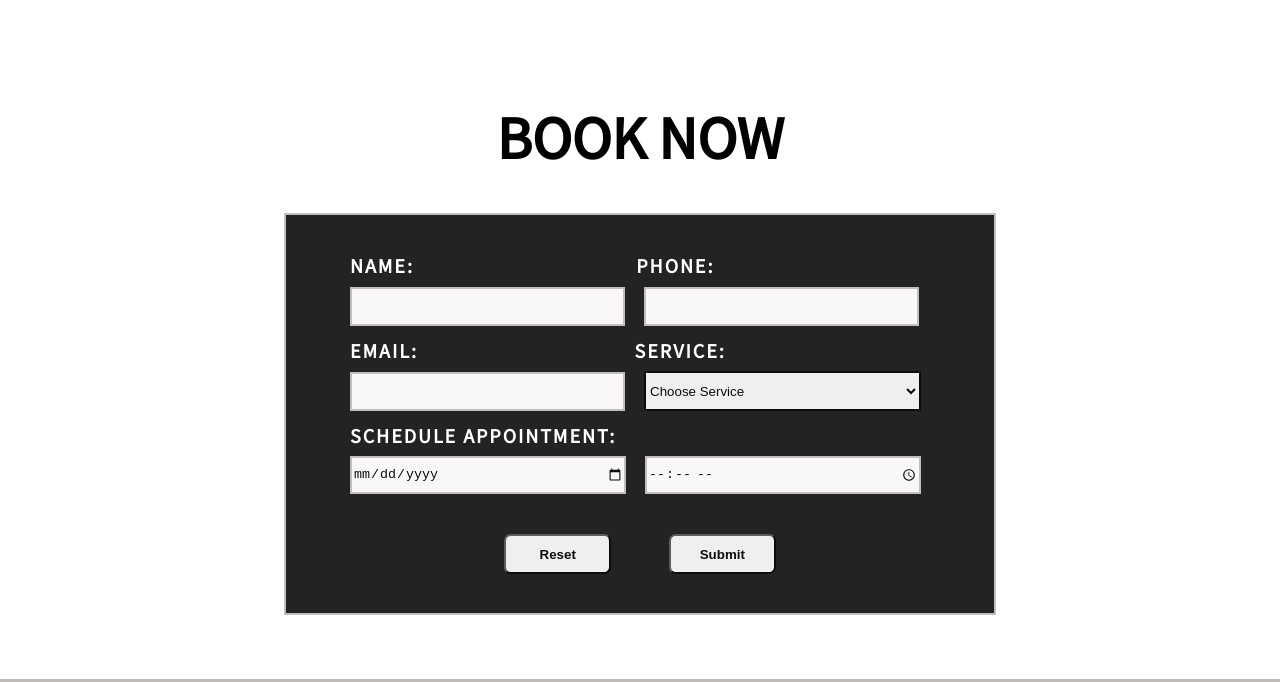
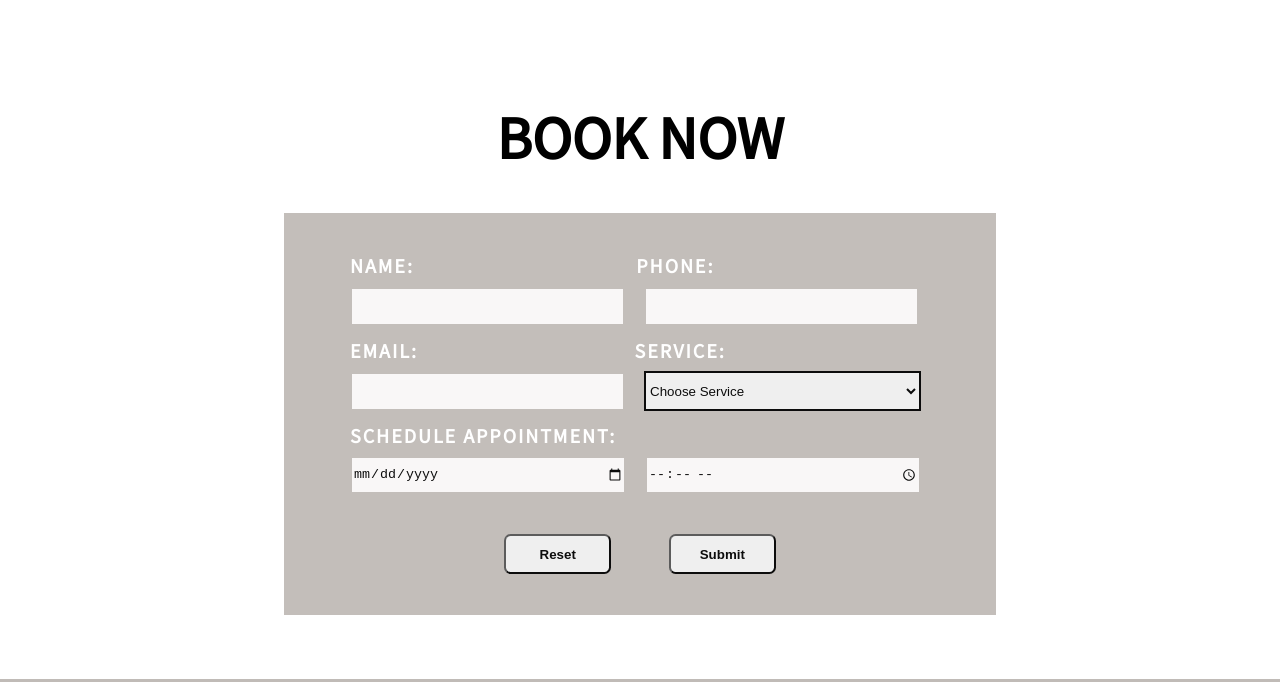
Before and after one commit to a-cole55/practicenodeapp, a website: page glamourb/index.html in a window 1280 px wide. Shown: the part 3401-4083 px from the top of the page. Drawn offline with nearby package versions, Linux system fonts and the light colour scheme; files that its build step writes are made by us from their sources; files whose address does not match are found by name; a web font is replaced by a local one.

Commit message:
form color change

```diff
--- a/glamourb/style.css
+++ b/glamourb/style.css
@@ -286,7 +286,7 @@ form{
     border:2px solid #C0BBB7;
     padding:3% 5%;
     margin-bottom: 5%;
-    background-color: rgb(25, 24, 24);
+    background-color: #C0BBB7;
     opacity: 0.95;
     color:white;
 }
```
